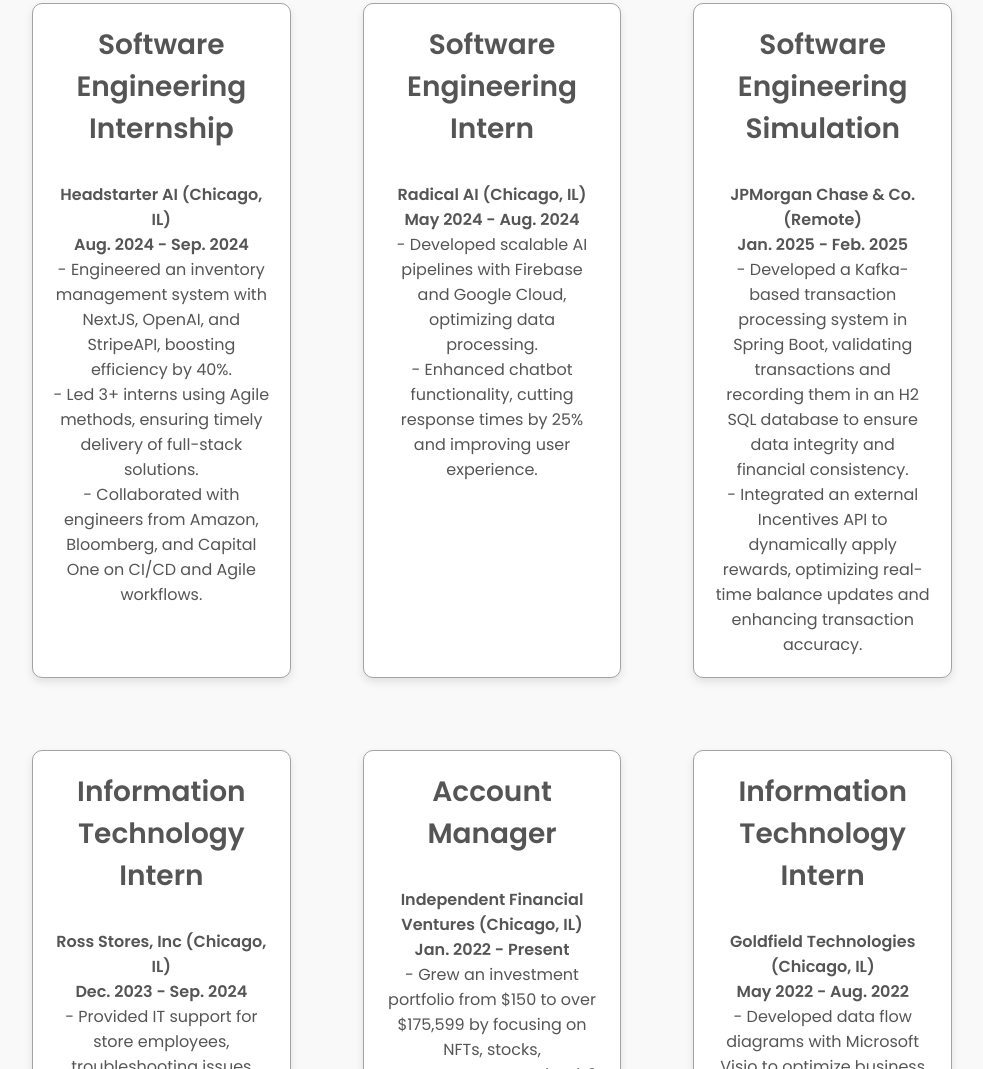
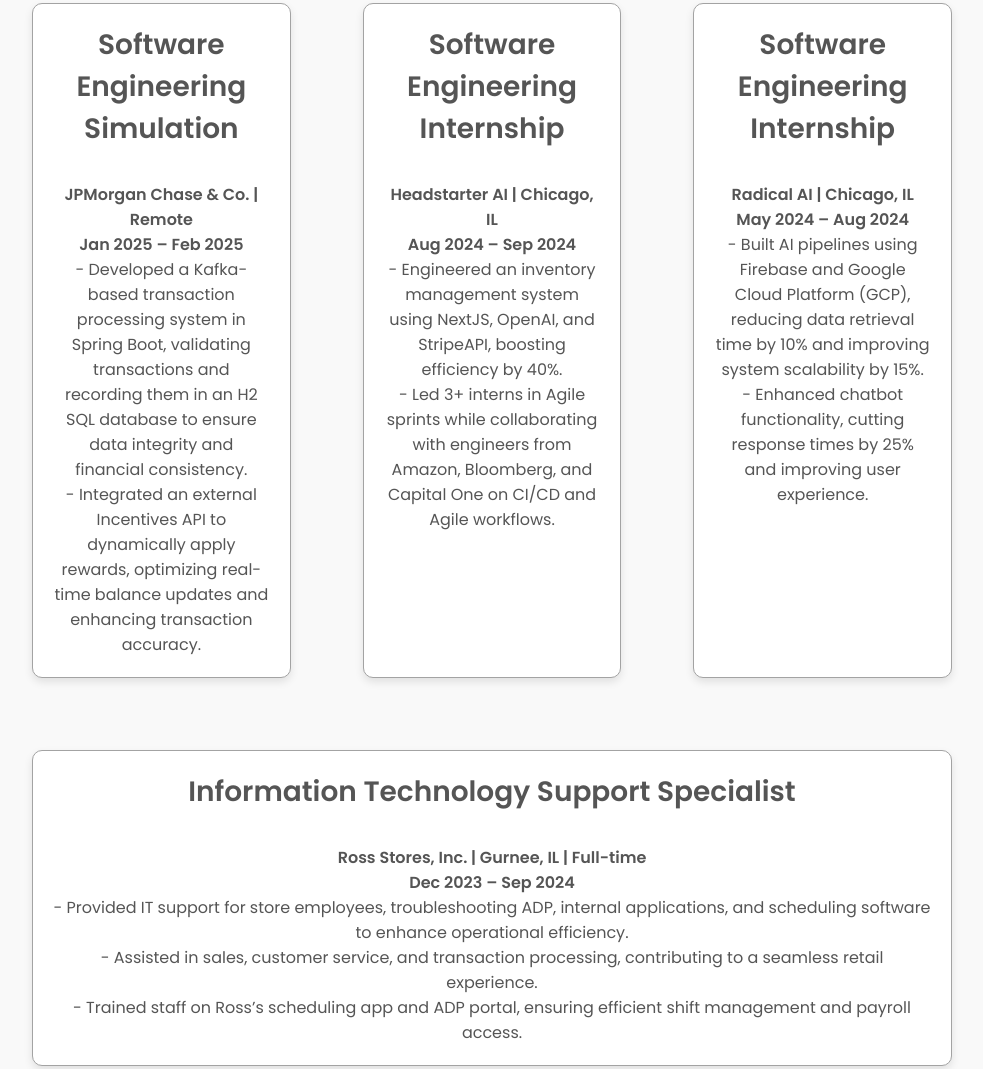
Before and after one commit to abdullahulhaque/Portfolio, a plain HTML site: page index.html in a window 1280 px wide. Shown: the part 2160-3229 px from the top of the page, without its empty margins (148-1131 px from the left). Drawn offline with Linux system fonts and the light colour scheme.

Commit message:
Update index.html

```diff
--- a/index.html
+++ b/index.html
@@ -121,54 +121,40 @@
             onclick="location.href='./#experience'"
         />
     </section>
+
     <section id="experience">
     <p class="section__text__p1">Explore My</p>
     <h1 class="title">Experience</h1>
     <div class="experience-details-container">
         <div class="about-containers">
             <div class="details-container">
-                    <h2 class="experience-sub-title">Software Engineering Internship</h2>
-                    <p><strong>Headstarter AI (Chicago, IL)</strong></p>
-                    <p><strong>Aug. 2024 - Sep. 2024</strong></p>
-                    <p>- Engineered an inventory management system with NextJS, OpenAI, and StripeAPI, boosting efficiency by 40%.</p>
-                    <p>- Led 3+ interns using Agile methods, ensuring timely delivery of full-stack solutions.</p>
-                    <p>- Collaborated with engineers from Amazon, Bloomberg, and Capital One on CI/CD and Agile workflows.</p>
-                </div>
-                <div class="details-container">
-                    <h2 class="experience-sub-title">Software Engineering Intern</h2>
-                    <p><strong>Radical AI (Chicago, IL)</strong></p>
-                    <p><strong>May 2024 - Aug. 2024</strong></p>
-                    <p>- Developed scalable AI pipelines with Firebase and Google Cloud, optimizing data processing.</p>
-                    <p>- Enhanced chatbot functionality, cutting response times by 25% and improving user experience.</p>
-                </div>
-                <div class="details-container">
                 <h2 class="experience-sub-title">Software Engineering Simulation</h2>
-                    <p><strong>JPMorgan Chase & Co. (Remote)</strong></p>
-                    <p><strong>Jan. 2025 - Feb. 2025</strong></p>
+                <p><strong>JPMorgan Chase & Co. | Remote</strong></p>
+                <p><strong>Jan 2025 – Feb 2025</strong></p>
                 <p>- Developed a Kafka-based transaction processing system in Spring Boot, validating transactions and recording them in an H2 SQL database to ensure data integrity and financial consistency.</p>
                 <p>- Integrated an external Incentives API to dynamically apply rewards, optimizing real-time balance updates and enhancing transaction accuracy.</p>
             </div>
             <div class="details-container">
-                    <h2 class="experience-sub-title">Information Technology Intern</h2>
-                    <p><strong>Ross Stores, Inc (Chicago, IL)</strong></p>
-                    <p><strong>Dec. 2023 - Sep. 2024</strong></p>
-                    <p>- Provided IT support for store employees, troubleshooting issues with ADP, Ross’s internal applications, and scheduling software, improving operational efficiency.</p>
-                    <p>- Supported store operations through sales duties, including customer service, restocking, and processing transactions, contributing to a positive customer experience.</p>
-                    <p>- Trained staff on using the Ross scheduling app and ADP portal, ensuring employees could effectively manage shifts and access payroll information.</p>
+                <h2 class="experience-sub-title">Software Engineering Internship</h2>
+                <p><strong>Headstarter AI | Chicago, IL</strong></p>
+                <p><strong>Aug 2024 – Sep 2024</strong></p>
+                <p>- Engineered an inventory management system using NextJS, OpenAI, and StripeAPI, boosting efficiency by 40%.</p>
+                <p>- Led 3+ interns in Agile sprints while collaborating with engineers from Amazon, Bloomberg, and Capital One on CI/CD and Agile workflows.</p>
             </div>
             <div class="details-container">
-                    <h2 class="experience-sub-title">Account Manager</h2>
-                    <p><strong>Independent Financial Ventures (Chicago, IL)</strong></p>
-                    <p><strong>Jan. 2022 - Present</strong></p>
-                    <p>- Grew an investment portfolio from $150 to over $175,599 by focusing on NFTs, stocks, cryptocurrency, and web3 technologies.</p>
-                    <p>- Demonstrated expertise in financial markets and digital trends with a 49,990% growth rate.</p>
+                <h2 class="experience-sub-title">Software Engineering Internship</h2>
+                <p><strong>Radical AI | Chicago, IL</strong></p>
+                <p><strong>May 2024 – Aug 2024</strong></p>
+                <p>- Built AI pipelines using Firebase and Google Cloud Platform (GCP), reducing data retrieval time by 10% and improving system scalability by 15%.</p>
+                <p>- Enhanced chatbot functionality, cutting response times by 25% and improving user experience.</p>
             </div>
             <div class="details-container">
-                    <h2 class="experience-sub-title">Information Technology Intern</h2>
-                    <p><strong>Goldfield Technologies (Chicago, IL)</strong></p>
-                    <p><strong>May 2022 - Aug. 2022</strong></p>
-                    <p>- Developed data flow diagrams with Microsoft Visio to optimize business processes.</p>
-                    <p>- Gathered requirements and prepared design documents, enhancing ERP project outcomes through data analysis.</p>
+                <h2 class="experience-sub-title">Information Technology Support Specialist</h2>
+                <p><strong>Ross Stores, Inc. | Gurnee, IL | Full-time</strong></p>
+                <p><strong>Dec 2023 – Sep 2024</strong></p>
+                <p>- Provided IT support for store employees, troubleshooting ADP, internal applications, and scheduling software to enhance operational efficiency.</p>
+                <p>- Assisted in sales, customer service, and transaction processing, contributing to a seamless retail experience.</p>
+                <p>- Trained staff on Ross’s scheduling app and ADP portal, ensuring efficient shift management and payroll access.</p>
             </div>
         </div>
     </div>
@@ -179,6 +165,7 @@
         onclick="location.href='./#projects'"
     />
 </section>
+
 
 
     <section id="projects">
```
Lines whose indentation alone changed are shown as unchanged.
